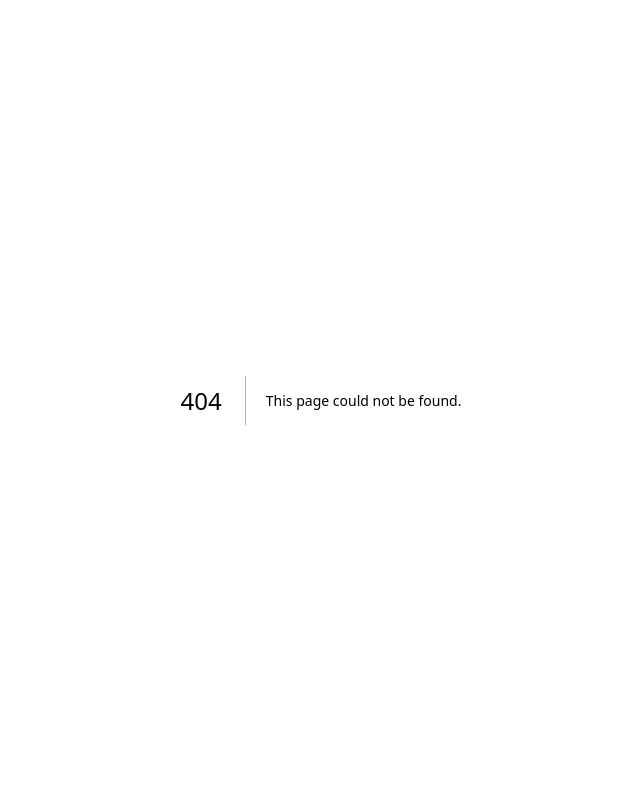
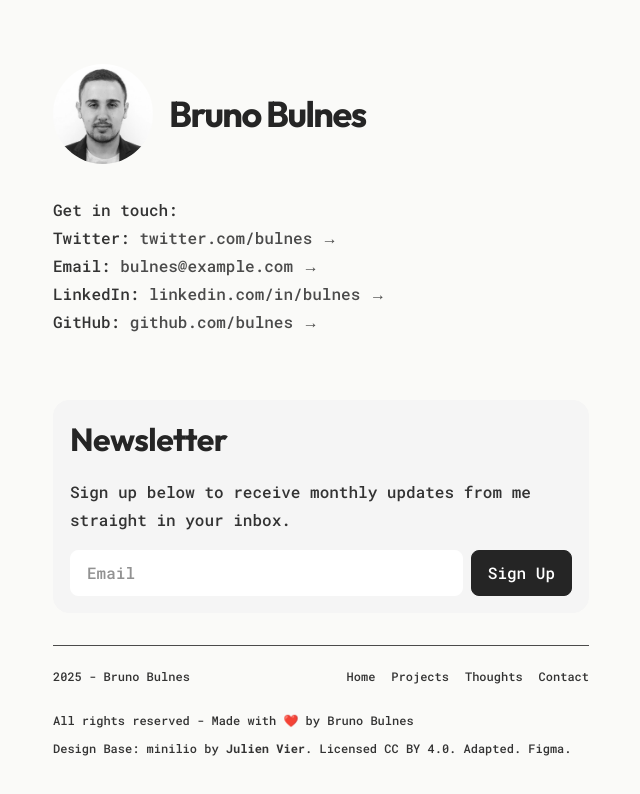
Before and after one commit to bulnes/bulnes.github.io, a Next.js app: page /contact in a window 1280 px wide. Before the commit this address had no page. Shown: the top 794 px of the page, without its empty margins (319-959 px from the left). Built offline with nearby package versions, Linux system fonts and the light colour scheme.

Commit message:
feat: add extra pages

```diff
--- /dev/null
+++ b/app/(innerpages)/contact/page.tsx
@@ -0,0 +1,40 @@
+import { Anchor } from "@/components/anchor";
+import { ArrowLinkIcon } from "@/components/arrow-link-icon";
+import { Paragraph } from "@/components/paragraph";
+import { Section } from "@/components/section";
+
+export default function Contact() {
+  return (
+    <Section>
+      <Paragraph>Get in touch:</Paragraph>
+
+      <Paragraph>
+        Twitter:{" "}
+        <Anchor href="https://twitter.com/bulnes">
+          twitter.com/bulnes <ArrowLinkIcon />
+        </Anchor>
+      </Paragraph>
+
+      <Paragraph>
+        Email:{" "}
+        <Anchor href="mailto:bulnes@example.com">
+          bulnes@example.com <ArrowLinkIcon />
+        </Anchor>
+      </Paragraph>
+
+      <Paragraph>
+        LinkedIn:{" "}
+        <Anchor href="https://www.linkedin.com/in/bulnes/">
+          linkedin.com/in/bulnes <ArrowLinkIcon />
+        </Anchor>
+      </Paragraph>
+
+      <Paragraph>
+        GitHub:{" "}
+        <Anchor href="https://github.com/bulnes">
+          github.com/bulnes <ArrowLinkIcon />
+        </Anchor>
+      </Paragraph>
+    </Section>
+  );
+}
--- /dev/null
+++ b/app/(innerpages)/layout.tsx
@@ -0,0 +1,26 @@
+import { Container } from "@/components/container";
+import { Footer } from "@/components/footer";
+import { HeaderProfileMin } from "@/components/header-profile-min";
+import { Newsletter } from "@/components/newsletter";
+import { Section } from "@/components/section";
+
+export default function RootLayout({
+  children,
+}: Readonly<{
+  children: React.ReactNode;
+}>) {
+  return (
+    <Container>
+      <HeaderProfileMin />
+
+      {children}
+
+      {/* Newsletter */}
+      <Section>
+        <Newsletter />
+      </Section>
+
+      <Footer />
+    </Container>
+  );
+}
--- /dev/null
+++ b/app/(innerpages)/projects/page.tsx
@@ -0,0 +1,65 @@
+import { CardProjects } from "@/components/card-projects";
+import { Heading2 } from "@/components/heading-2";
+import { Section } from "@/components/section";
+import { SectionHeader } from "@/components/section-header";
+
+const projects = [
+  {
+    title: "minilio",
+    year: 2023,
+    description: "A minimal portfolio template built on Framer",
+    link: {
+      href: "#",
+      text: "buy this template",
+    },
+  },
+  {
+    title: "Staredown",
+    year: 2023,
+    description: "An online game to test you colour vision",
+    link: {
+      href: "#",
+      text: "staredown.netlify.app",
+    },
+  },
+  {
+    title: "88pixels",
+    year: 2023,
+    description: "A collection of cross-platform website templates.",
+    link: {
+      href: "#",
+      text: "88pixels.framer.website",
+    },
+  },
+  {
+    title: "moody",
+    year: 2023,
+    description: "A minimal web app to track your mood",
+    link: {
+      href: "#",
+      text: "m00dy.netlify.app",
+    },
+  },
+  {
+    title: "What To Listen To",
+    year: 2022,
+    description:
+      "Discover new lofi tracks to listen to while working, coding, studying or relaxing",
+    link: {
+      href: "#",
+      text: "whattolisten.to",
+    },
+  },
+];
+
+export default function Projects() {
+  return (
+    <Section>
+      <SectionHeader>
+        <Heading2>Projects</Heading2>
+      </SectionHeader>
+
+      <CardProjects projects={projects} />
+    </Section>
+  );
+}
--- /dev/null
+++ b/app/(innerpages)/thoughts/page.tsx
@@ -0,0 +1,49 @@
+import { CardThoughts } from "@/components/card-thoughts";
+import { Heading2 } from "@/components/heading-2";
+import { Section } from "@/components/section";
+import { SectionHeader } from "@/components/section-header";
+
+const thoughts = [
+  {
+    title: "The Importance of UX in Website Design",
+    link: {
+      href: "#",
+    },
+  },
+  {
+    title: "5 Essential Web Design Tools You Need",
+    link: {
+      href: "#",
+    },
+  },
+  {
+    title: "Responsive Web Design: Why It Matters",
+    link: {
+      href: "#",
+    },
+  },
+  {
+    title: "5 Common Web Design Mistakes to Avoid",
+    link: {
+      href: "#",
+    },
+  },
+  {
+    title: "3 Web Design Trends to Watch in 2023",
+    link: {
+      href: "#",
+    },
+  },
+];
+
+export default function Thoughts() {
+  return (
+    <Section>
+      <SectionHeader>
+        <Heading2>Thoughts</Heading2>
+      </SectionHeader>
+
+      <CardThoughts thoughts={thoughts} />
+    </Section>
+  );
+}
--- a/components/header-profile-min.tsx
+++ b/components/header-profile-min.tsx
@@ -1,8 +1,14 @@
+import Link from "next/link";
 import { Heading1 } from "./heading-1";
 
 export function HeaderProfileMin() {
   return (
-    <header className="mt-16 mb-8 flex flex-row items-center justify-start gap-4">
+    <header>
+      <Link
+        href="/"
+        aria-label="Go to homepage"
+        className="mt-16 mb-8 flex flex-row items-center justify-start gap-4"
+      >
         <img
           src="/me.jpeg"
           alt=""
@@ -11,6 +17,7 @@ export function HeaderProfileMin() {
           className="rounded-full grayscale"
         />
         <Heading1>Bruno Bulnes</Heading1>
+      </Link>
     </header>
   );
 }
```
Lines whose indentation alone changed are shown as unchanged.
